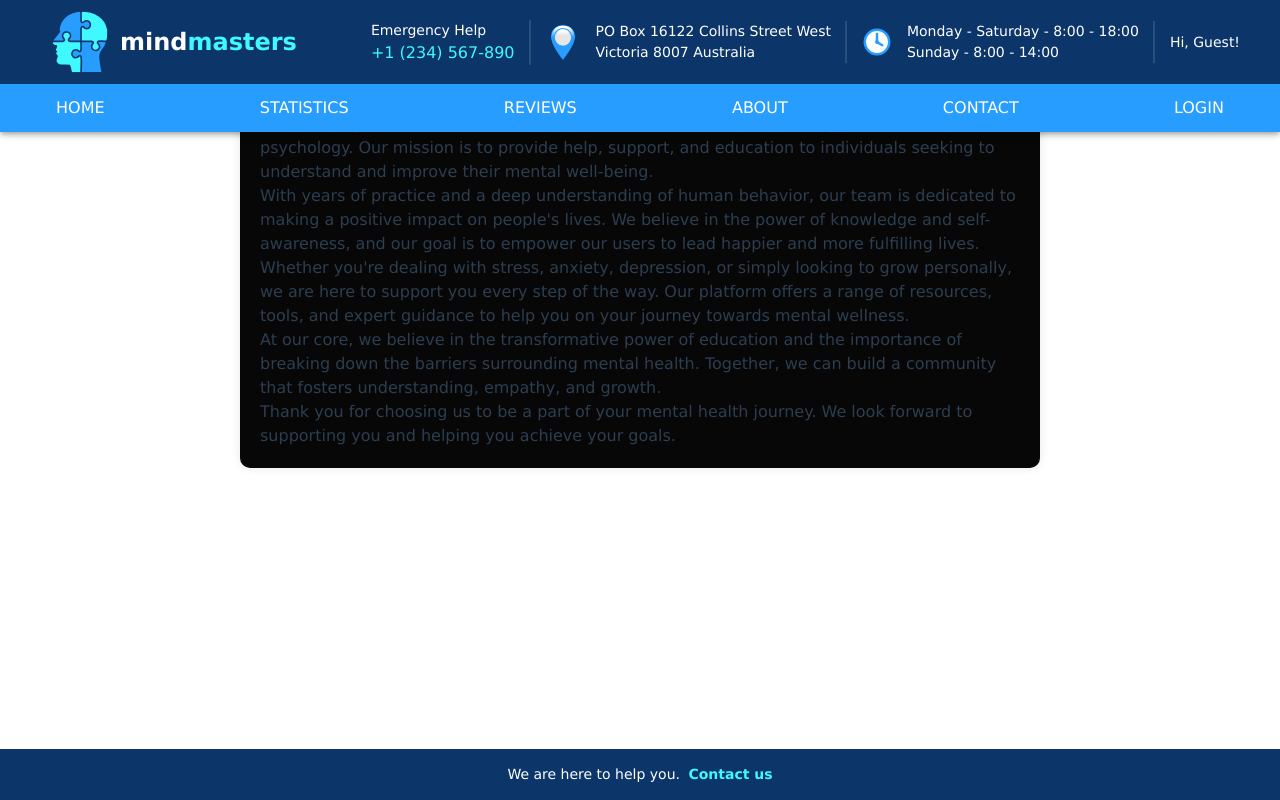
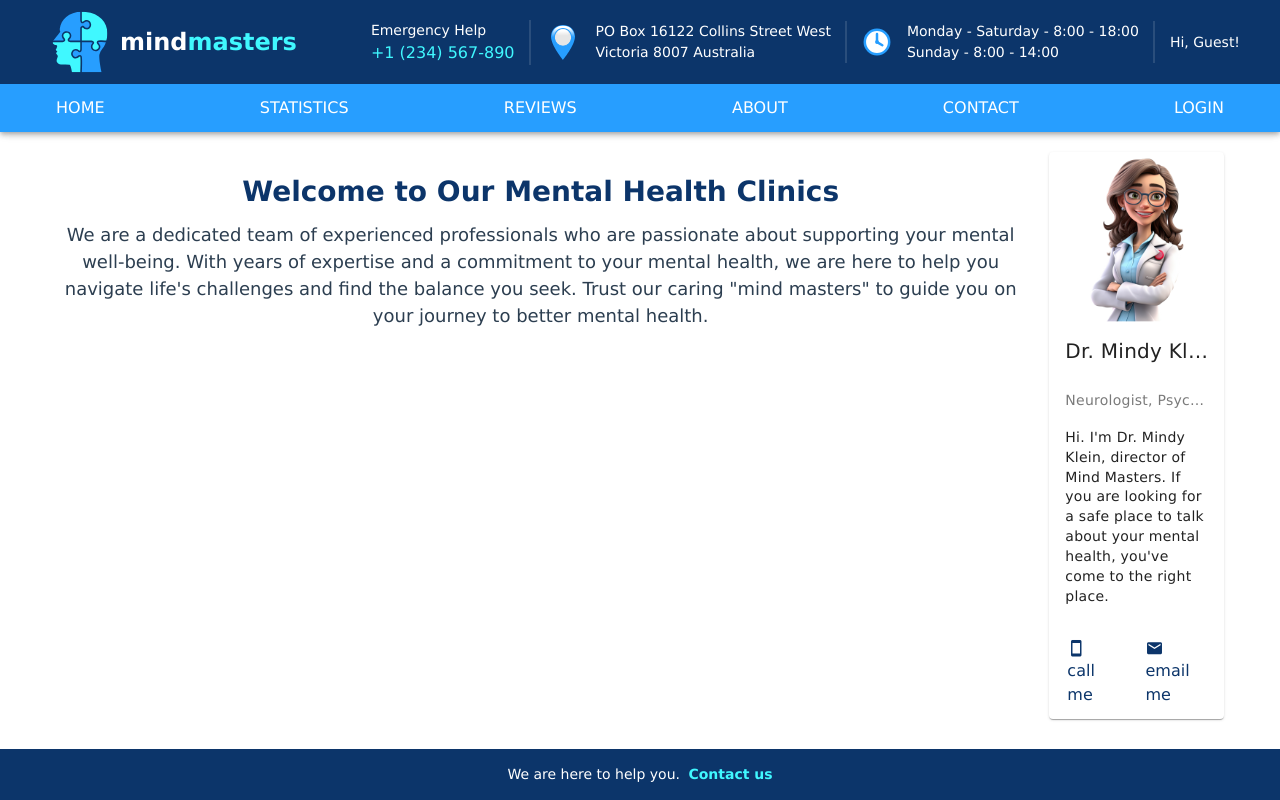
Before and after one commit to Feralwater/CogniLearn, a Vue app: page /about in a window 1280 px wide. Built offline with nearby package versions, Linux system fonts and the light colour scheme.

Commit message:
add about page

```diff
--- a/src/views/AboutView/AboutView.css
+++ b/src/views/AboutView/AboutView.css
@@ -1,21 +1,32 @@
-.heading {
-  color: var(--black);
-  font-size: 24px;
-  font-weight: 700;
-  margin-bottom: 20px;
+.about {
+  margin-top: 136px;
 }
 
-.container {
-  max-width: 800px;
-  margin: 20px auto;
-  padding: 20px;
-  background-color: var(--black);
-  box-shadow: 0 0 10px rgba(0, 0, 0, 0.1);
-  border-radius: 10px;
+.link {
+  color: var(--secondary);
+  text-decoration: none;
+  padding: 4px 6px;
+  margin: 0 4px;
 }
 
-.paragraph {
+.heading {
+  text-align: center;
+  font-size: 28px;
+  font-weight: 600;
+  margin-bottom: 8px;
+  color: var(--secondary);
+}
+
+.description {
+  text-align: center;
+  font-size: 18px;
+  font-weight: 400;
+  margin-bottom: 8px;
   color: var(--indigo);
-  font-size: 16px;
-  line-height: 1.5;
 }
+
+@media screen and (max-width: 599px) {
+  .about {
+    margin-top: 56px;
+  }
+}
--- a/src/views/AboutView/AboutView.vue
+++ b/src/views/AboutView/AboutView.vue
@@ -1,33 +1,50 @@
 <template>
-  <div class="container">
-    <h1 class="heading">About Us</h1>
-    <p class="paragraph">
-      We are a big team of experts with a wealth of experience and knowledge in the field of psychology. Our mission is
-      to provide help, support, and education to individuals seeking to understand and improve their mental well-being.
-    </p>
-    <p class="paragraph" >
-      With years of practice and a deep understanding of human behavior, our team is dedicated to making a positive
-      impact on people's lives. We believe in the power of knowledge and self-awareness, and our goal is to empower our
-      users to lead happier and more fulfilling lives.
-    </p>
-    <p class="paragraph" >
-      Whether you're dealing with stress, anxiety, depression, or simply looking to grow personally, we are here to
-      support you every step of the way. Our platform offers a range of resources, tools, and expert guidance to help
-      you on your journey towards mental wellness.
-    </p>
-    <p class="paragraph" >
-      At our core, we believe in the transformative power of education and the importance of breaking down the barriers
-      surrounding mental health. Together, we can build a community that fosters understanding, empathy, and growth.
-    </p>
-    <p class="paragraph" >
-      Thank you for choosing us to be a part of your mental health journey. We look forward to supporting you and
-      helping you achieve your goals.
-    </p>
-  </div>
+  <v-container class="about">
+    <v-row>
+      <v-col cols="10">
+        <h1 class="heading">Welcome to Our Mental Health Clinics</h1>
+        <p class="description">
+          We are a dedicated team of experienced professionals who are passionate about supporting your mental
+          well-being. With years of expertise and a commitment to your mental health, we are here to help you navigate
+          life's challenges and find the balance you seek. Trust our caring "mind masters" to guide you on your journey
+          to better mental health.
+        </p>
+      </v-col>
+      <v-col cols="2">
+        <v-card>
+          <v-img :src="director" cover />
+          <v-card-title>
+            Dr. Mindy Klein
+          </v-card-title>
+          <v-card-subtitle class="pt-4">
+            Neurologist, Psychiatrist PhD
+            <v-icon class="ml-2">mdi-school</v-icon>
+          </v-card-subtitle>
+
+          <v-card-text>
+            Hi. I'm Dr. Mindy Klein, director of Mind Masters.
+            If you are looking for a safe place to talk about your mental health,
+            you've come to the right place.
+          </v-card-text>
+
+          <v-card-actions>
+            <a href="tel:+1234567890" class="link">
+              <v-icon size="18" left>mdi-cellphone</v-icon>
+              call me
+            </a>
+            <a href="mailto:fackeMail@mindmasters.com" class="link">
+              <v-icon size="18" left>mdi-email</v-icon>
+              email me
+            </a>
+          </v-card-actions>
+        </v-card>
+      </v-col>
+    </v-row>
+  </v-container>
 </template>
 
-<script>
-export default {};
+<script setup lang="ts">
+import director from "@/assets/images/director/director.png";
 </script>
 
 <style scoped>
```
Also changed, not shown: src/assets/images/director/director.png (added).
